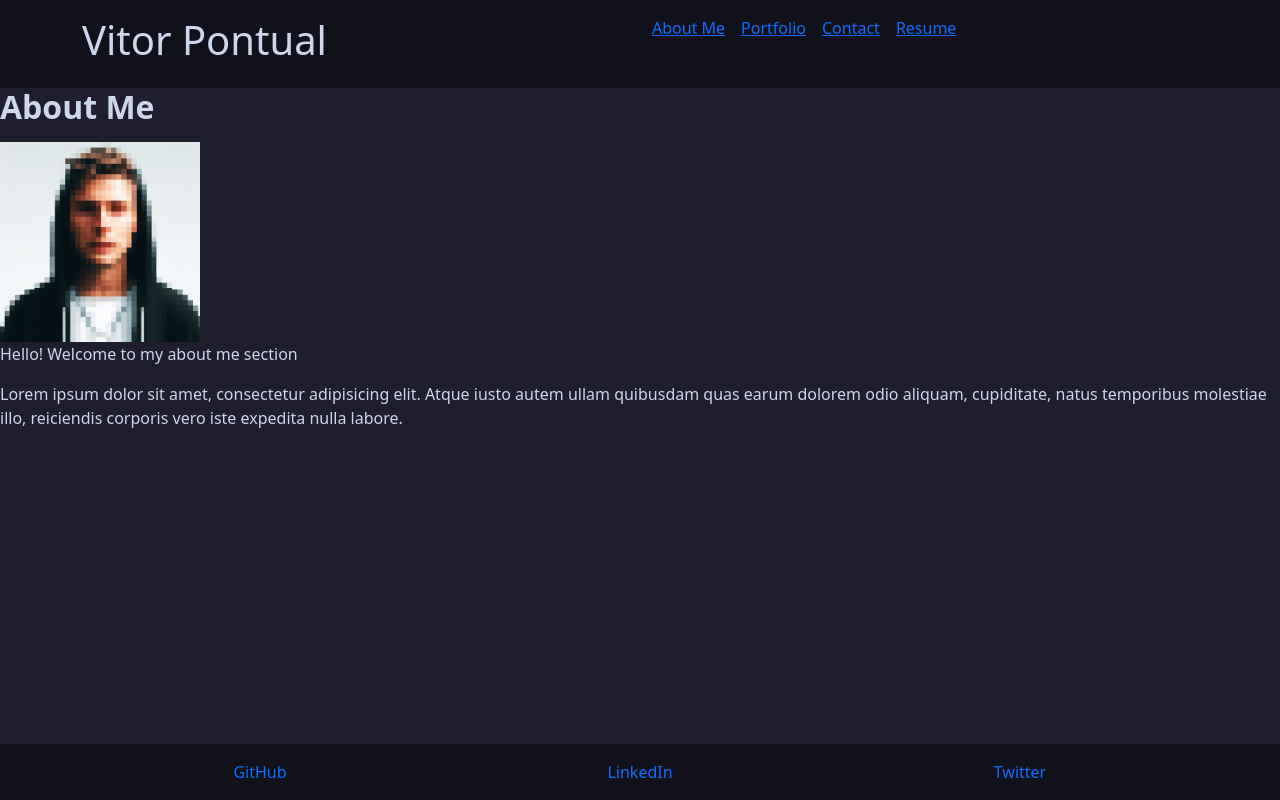
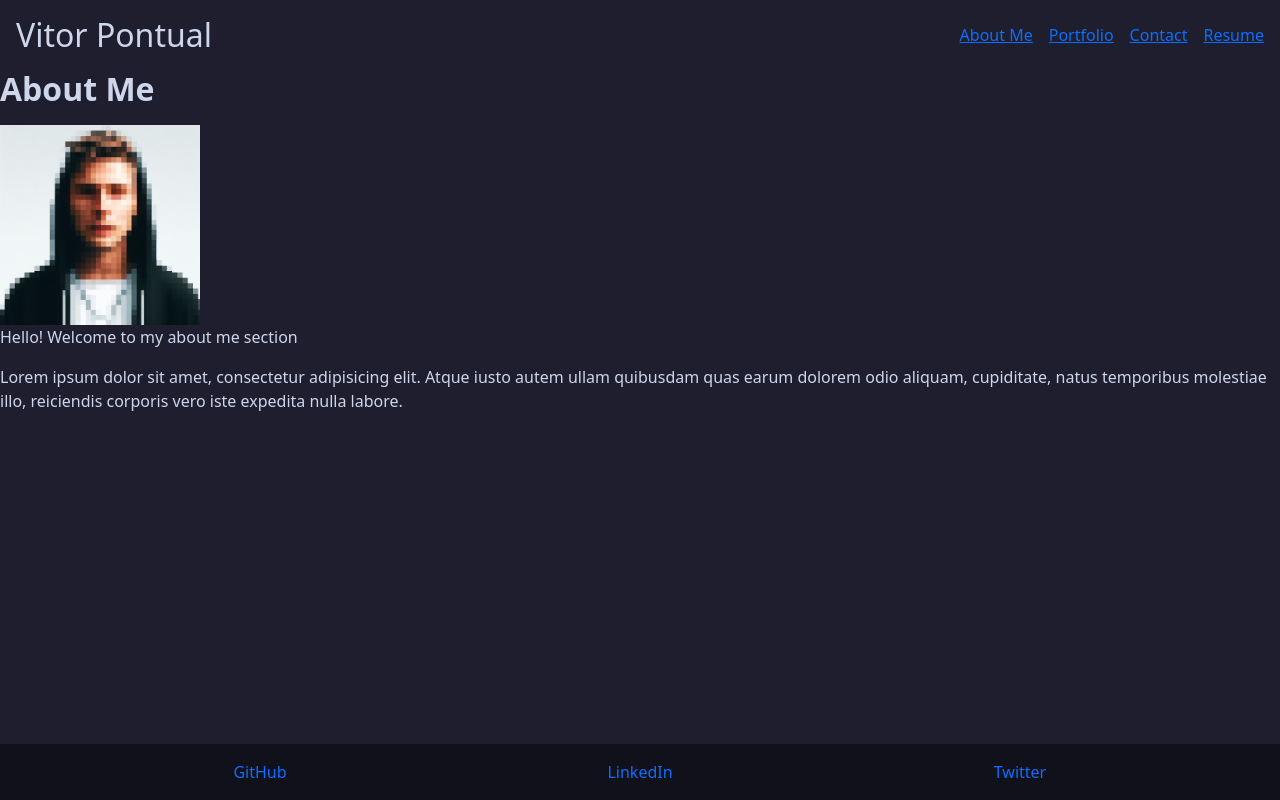
Before and after one commit to vpontual/react-portfolio, a React (Vite) app in the folder client/: page / in a window 1280 px wide. Built offline with nearby package versions, Linux system fonts and the light colour scheme.

Commit message:
added header style to the nav buttons

```diff
--- a/client/src/components/Header/Header.jsx
+++ b/client/src/components/Header/Header.jsx
@@ -2,24 +2,40 @@ import Navigation from "../Navigation/Navigation";
 
 const Header = () => {
   const headerStyle = {
-    backgroundColor: "#11111b",
+    display: "flex",
+    justifyContent: "space-between",
+    alignItems: "center",
+    backgroundColor: "your-desired-color",
+    color: "your-text-color",
     padding: "1rem",
+  };
+
+  const headingStyle = {
+    margin: 0,
+    fontSize: "2rem",
+  };
+
+  const navLinkStyle = {
+    textDecoration: "none",
+    color: "inherit",
+    fontSize: "1.2rem",
+    padding: "0.5rem 1rem",
+    transition: "background-color 0.3s ease",
+  };
+
+  const activeNavLinkStyle = {
+    ...navLinkStyle,
+    backgroundColor: "your-active-link-color",
+    color: "your-active-link-text-color",
   };
 
   return (
     <header style={headerStyle}>
-      <nav>
-        <div className="container">
-          <div className="row">
-            <div className="col-md-6">
-              <h1>Vitor Pontual</h1>
-            </div>
-            <div className="col-md-6">
-              <Navigation />
-            </div>
-          </div>
-        </div>
-      </nav>
+      <h1 style={headingStyle}>Vitor Pontual</h1>
+      <Navigation
+        navLinkStyle={navLinkStyle}
+        activeNavLinkStyle={activeNavLinkStyle}
+      />
     </header>
   );
 };
```
